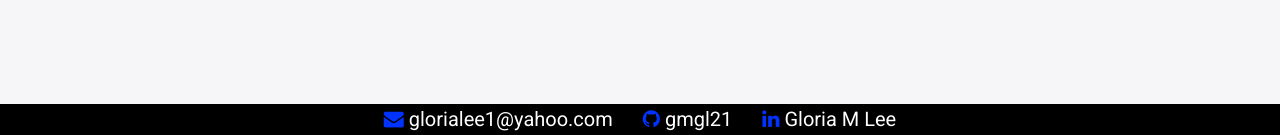
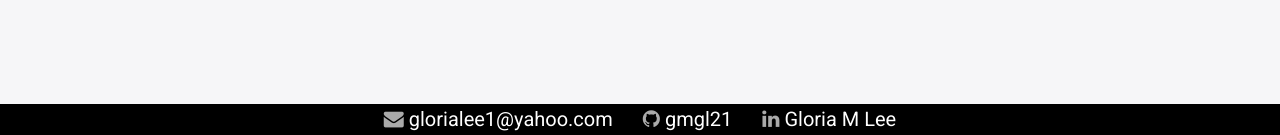
Before and after one commit to gmgl21/portfolio, a Jekyll site: the page built from index.html, in a window 1280 px wide and 900 px high, scrolled down 612 px. Shown: the part 762-897 px from the top of the window. Built offline with Jekyll 4.4.1, drawn with Linux system fonts in a browser that asks for light colours.

Commit message:
remove portfolio items, change icon color

```diff
--- a/_includes/header.html
+++ b/_includes/header.html
@@ -1 +1 @@
-<nav class="menu"><a class="logo" href="http://gloria-lee.com">Gloria Lee</a><button class="navbar" aria-expanded="false"><span class="open">☰</span><span class="close">×</span></button><ul class="menu-list"><li><a class="menu-item" href="#about">About </a></li><li><div class="menu-item portfolio">Portfolio &darr;</div><ul class="project-list"><li><a href="#projectOne">Now That's Delicious</a></li><li><a href="#projectTwo">YelpCamp</a></li><li><a href="#projectThree">Simon Game</a></li><li><a href="#projectFour">Tic Tac Toe</a></li></ul></li><li><div class="menu-item contactNav">Contact &darr;</div><ul class="contact-info"><li><i class="fa fa-envelope"><a href="mailto:glorialee1@yahoo.com" target="_blank">glorialee1@yahoo.com</a></i></li><li><i class="fa fa-github"><a href="https://github.com/gmgl21" target="_blank">gmgl21</a></i></li><li><i class="fa fa-linkedin"><a href="https://www.linkedin.com/in/gloriamlee" target="_blank">Gloria M Lee</a></i></li></ul></li></ul></nav>
+<nav class="menu"><a class="logo" href="http://gloria-lee.com">Gloria Lee</a><button class="navbar" aria-expanded="false"><span class="open">☰</span><span class="close">×</span></button><ul class="menu-list"><li><a class="menu-item" href="#about">About </a></li><li><div class="menu-item portfolio">Portfolio &darr;</div><ul class="project-list"><li><a href="#projectOne">Now That's Delicious</a></li><li><a href="#projectTwo">YelpCamp</a></li></ul></li><li><div class="menu-item contactNav">Contact &darr;</div><ul class="contact-info"><li><i class="fa fa-envelope"><a href="mailto:glorialee1@yahoo.com" target="_blank">glorialee1@yahoo.com</a></i></li><li><i class="fa fa-github"><a href="https://github.com/gmgl21" target="_blank">gmgl21</a></i></li><li><i class="fa fa-linkedin"><a href="https://www.linkedin.com/in/gloriamlee" target="_blank">Gloria M Lee</a></i></li></ul></li></ul></nav>
--- a/_pugfiles/header.pug
+++ b/_pugfiles/header.pug
@@ -13,10 +13,6 @@
           a(href='#projectOne') Now That's Delicious
         li
           a(href='#projectTwo') YelpCamp
-        li
-          a(href='#projectThree') Simon Game
-        li
-          a(href='#projectFour') Tic Tac Toe
     li
       .menu-item.contactNav Contact &darr;
       ul.contact-info
--- a/assets/css/2-modules/contact.scss
+++ b/assets/css/2-modules/contact.scss
@@ -13,7 +13,7 @@
 }
 
 .fa {
-  color: #0033ff;
+  color: #aaa;
   font-size: 20px;
 }
 
--- a/assets/css/main.css
+++ b/assets/css/main.css
@@ -925,7 +925,7 @@
   width: 100%; }
 
 .fa {
-  color: #0033ff;
+  color: #aaa;
   font-size: 20px; }
 
 .contact a {
```
